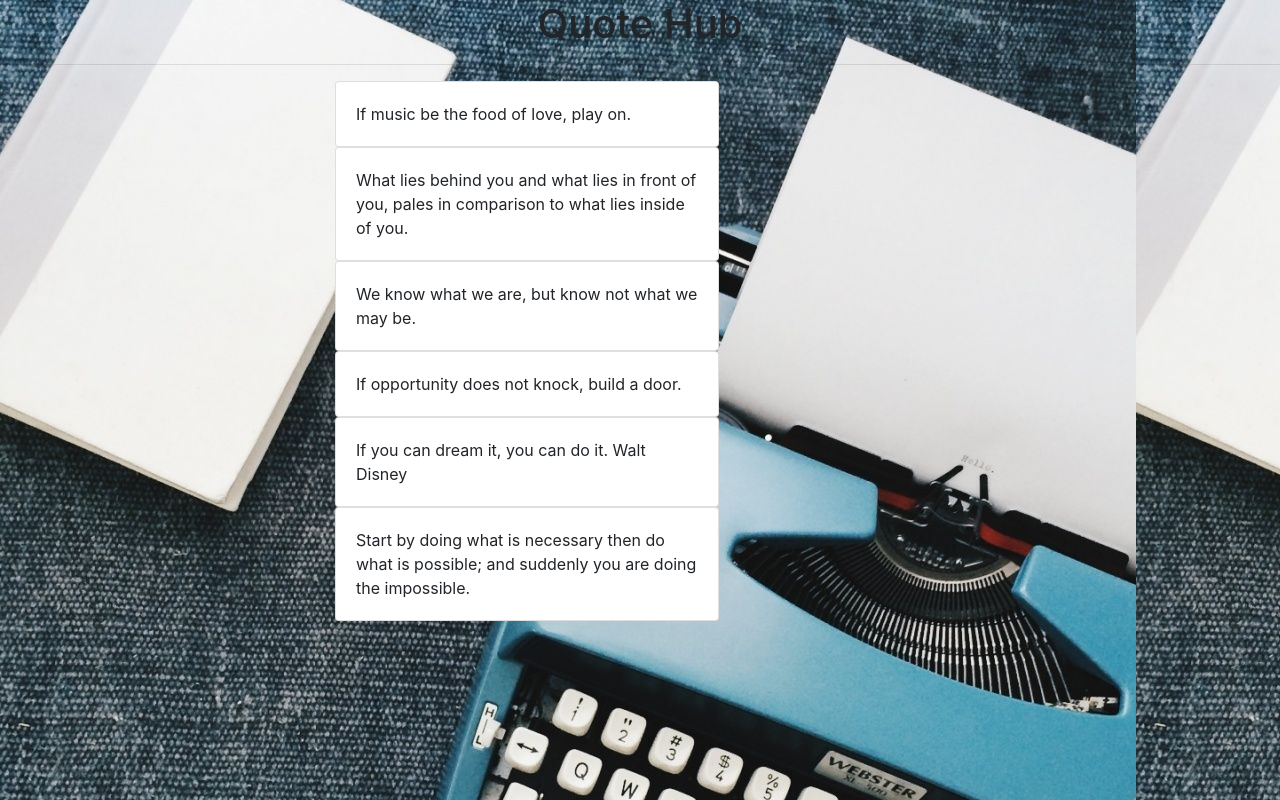
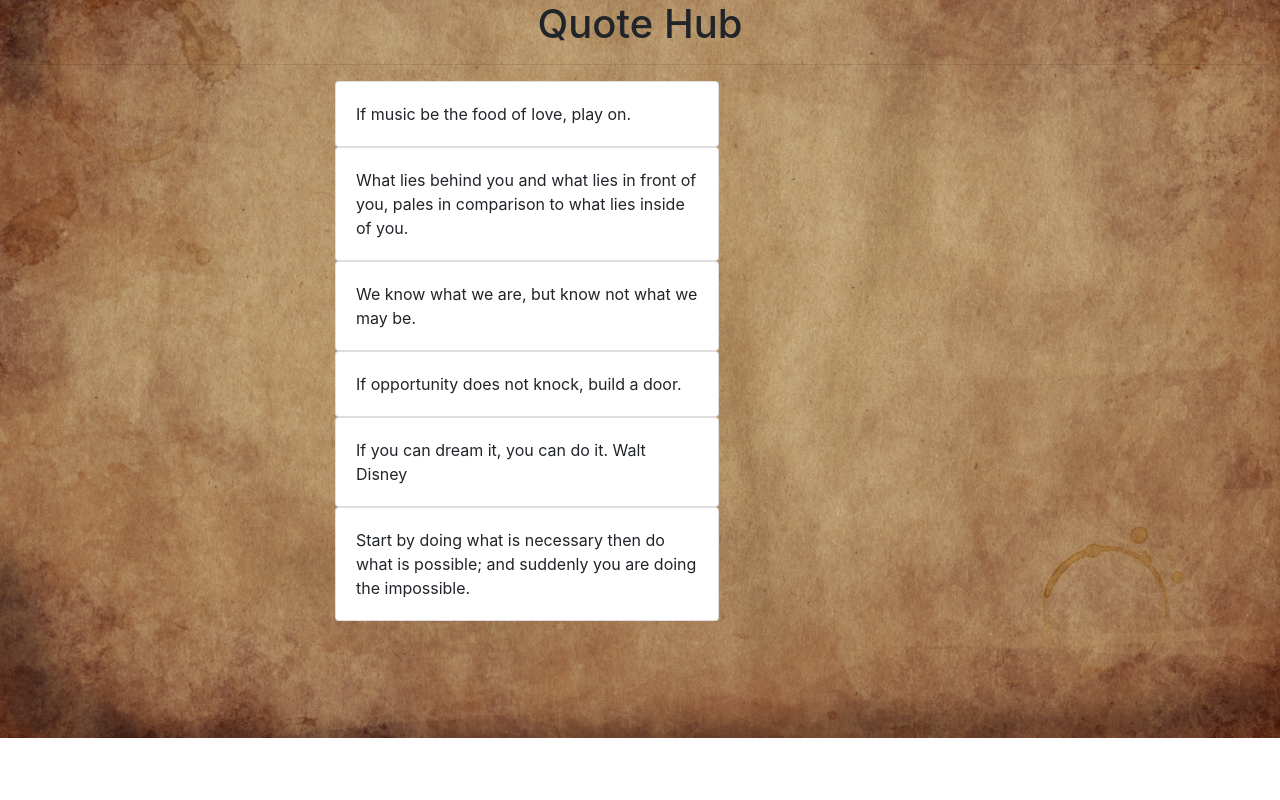
Before and after one commit to Missy-Olivia/Quotes, an Angular app: page / in a window 1280 px wide. Built offline with nearby package versions, Linux system fonts and the light colour scheme.

Commit message:
added background image to app

```diff
--- a/src/app/quotes/quotes.component.html
+++ b/src/app/quotes/quotes.component.html
@@ -1,9 +1,9 @@
 <div class="overlay">
-    <h1 class="text-center">
-     Quote Hub
-    </h1>
-    <hr>
     <div class="container-fluid">
+        <h1 class="text-center">
+            Quote Hub
+           </h1>
+           <hr>
       <div class="row">
         <div class="col-sm-3">
         </div>
--- a/src/styles.css
+++ b/src/styles.css
@@ -1,5 +1,9 @@
 @import "~bootstrap/dist/css/bootstrap.css";
 @import '~font-awesome/css/font-awesome.css';
 body{
-    background-image: url('../src/assets/p1.jpeg');
+    background-image:  url('../src/assets/p3.jpg');
+    background-repeat: no-repeat;
+    background-position: center;
+    background-size: cover;
+
 }
```
